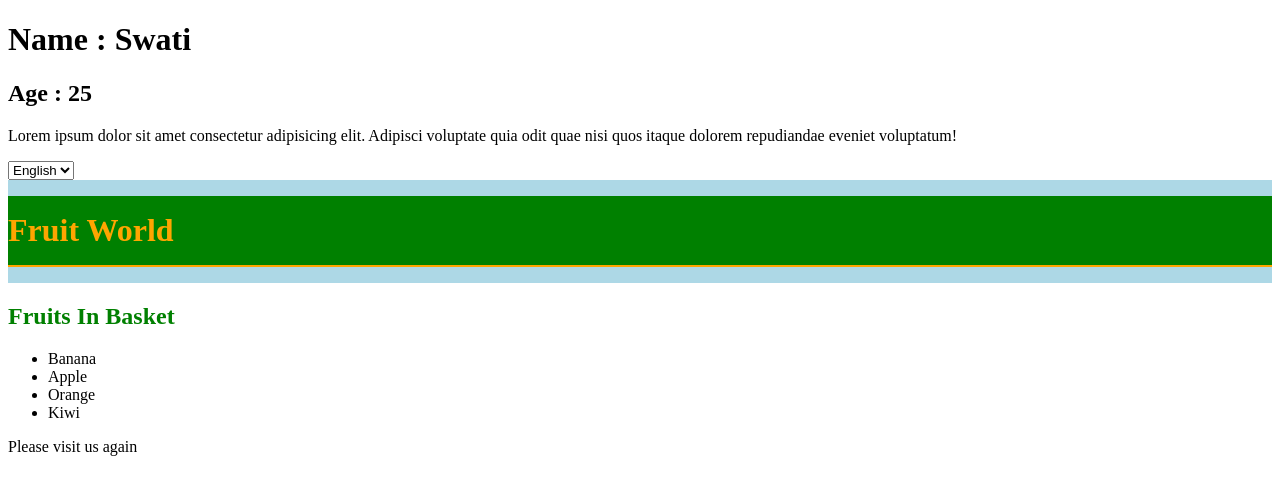
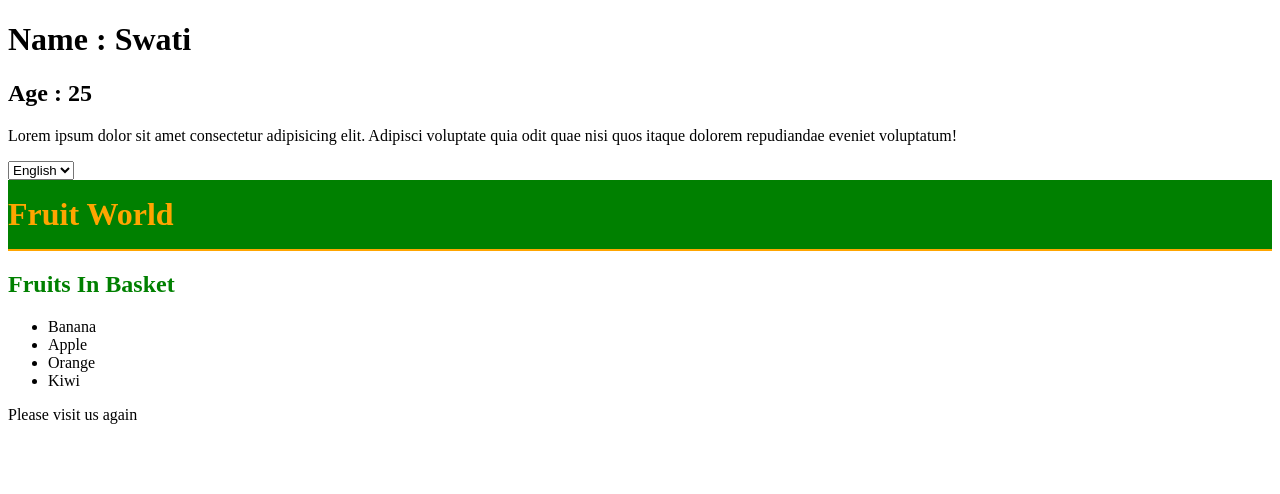
Before and after one commit to SwatiGi/MyProfile, a plain HTML site: page index.html in a window 1280 px wide. Drawn offline with Linux system fonts and the light colour scheme.

Commit message:
remove bg of div

```diff
--- a/index.html
+++ b/index.html
@@ -28,12 +28,11 @@
 
 <script>
 let heading = document.getElementById('main-heading');
-heading.innerText = 'Fruit World'
-heading.style.backgroundColor = 'green'
-heading.style.padding = '1rem 0'
-heading.style.color = 'orange'
-heading.style.borderBottom = '2px solid orange'
-
+let header = document.getElementById('header')
+heading.textContent='Fruit World';
+header.style.color = 'orange'
+header.style.backgroundColor = 'green'
+header.style.borderBottom = '2px solid orange'
 let basket = document.getElementById('basket-heading');
 basket.style.color = 'green'
 let visit = document.getElementById('thanks');
```
